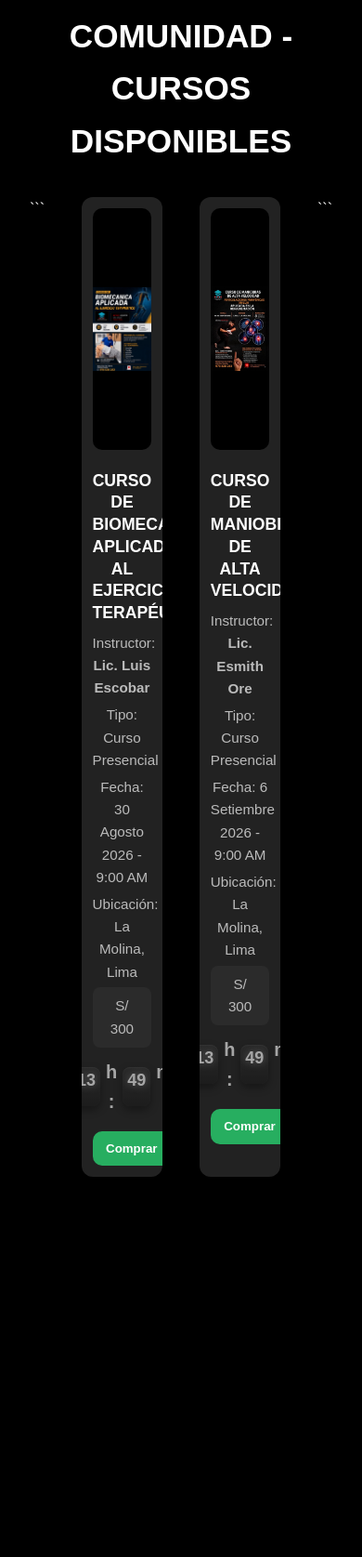
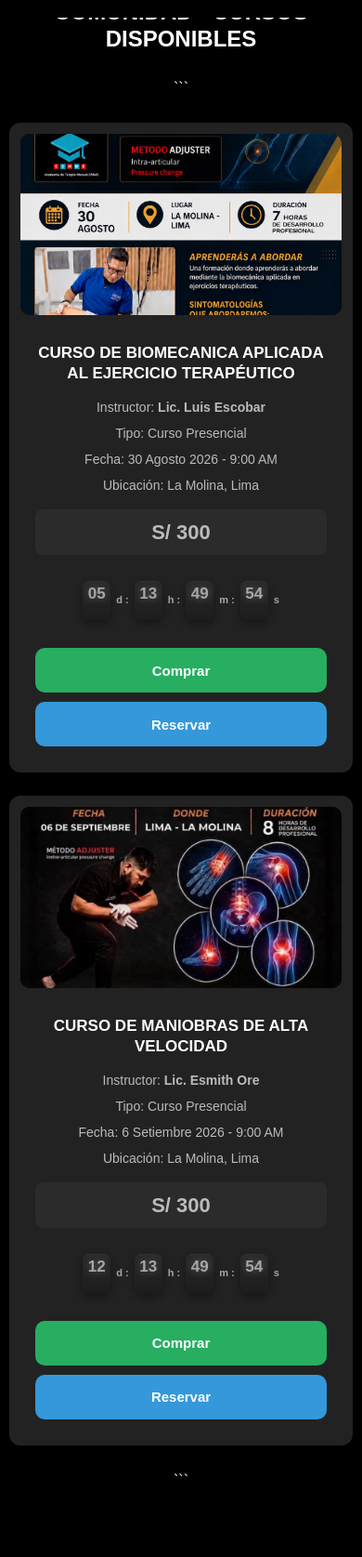
Before and after one commit to esmithore/formacionesdecursoprensiciales, a PHP site: page /comunidad.html in a window 390 px wide. Shown: the part 111-1786 px from the top of the page at 93% size. Before the commit the page ends 1377 px from the top, so only its background shows below. Run offline with PHP 8.4, Linux system fonts and the light colour scheme.

Commit message:
Update comunidad.css

```diff
--- a/comunidad.css
+++ b/comunidad.css
@@ -430,3 +430,147 @@ body {
   margin-top: 8px;
   color: #d32f2f;
 }
+/* =========================================
+   DISEÑO MÓVIL - CURSOS
+   ========================================= */
+
+@media (max-width: 768px) {
+
+    .comunidad {
+        width: 100%;
+        padding: 25px 15px;
+        box-sizing: border-box;
+    }
+
+    .comunidad h2 {
+        font-size: 24px;
+        line-height: 1.2;
+        text-align: center;
+        margin-bottom: 25px;
+    }
+
+    /* Contenedor de cursos */
+    .cursos-container {
+        width: 100%;
+        display: flex;
+        flex-direction: column;
+        gap: 25px;
+    }
+
+    /* Tarjeta */
+    .curso-card {
+        width: 100%;
+        max-width: 500px;
+        margin: 0 auto;
+        display: flex;
+        flex-direction: column;
+        overflow: hidden;
+        box-sizing: border-box;
+    }
+
+    /* Imagen */
+    .curso-card > img {
+        width: 100%;
+        height: auto;
+        aspect-ratio: 16 / 9;
+        object-fit: cover;
+        display: block;
+    }
+
+    /* Información */
+    .curso-card .info {
+        width: 100%;
+        padding: 20px;
+        box-sizing: border-box;
+    }
+
+    /* Título */
+    .curso-card h3 {
+        font-size: 19px;
+        line-height: 1.3;
+        margin: 0 0 15px;
+    }
+
+    /* Textos */
+    .curso-card .info p {
+        font-size: 15px;
+        line-height: 1.5;
+        margin: 7px 0;
+    }
+
+    /* Precio preventa */
+    .precio-preventa {
+        font-size: 22px !important;
+        font-weight: bold;
+        margin-top: 15px !important;
+    }
+
+    /* Contador */
+    .contador-numeros {
+        width: 100%;
+        margin: 18px 0;
+        padding: 12px 5px;
+        box-sizing: border-box;
+
+        display: flex;
+        justify-content: center;
+        align-items: center;
+
+        font-size: 13px;
+        white-space: nowrap;
+    }
+
+    .contador-numeros span {
+        font-size: 20px;
+        font-weight: bold;
+    }
+
+    /* Botones */
+    .card-buttons {
+        width: 100%;
+        display: flex;
+        gap: 10px;
+        margin-top: 20px;
+    }
+
+    .card-buttons button {
+        flex: 1;
+        min-height: 48px;
+        font-size: 15px;
+    }
+}
+@media (max-width: 400px) {
+
+    .comunidad {
+        padding: 20px 10px;
+    }
+
+    .curso-card .info {
+        padding: 16px;
+    }
+
+    .curso-card h3 {
+        font-size: 17px;
+    }
+
+    .curso-card .info p {
+        font-size: 14px;
+    }
+
+    .contador-numeros {
+        font-size: 11px;
+        padding: 10px 2px;
+    }
+
+    .contador-numeros span {
+        font-size: 17px;
+    }
+
+    .card-buttons {
+        flex-direction: column;
+    }
+
+    .card-buttons button {
+        width: 100%;
+    }
+}
```
